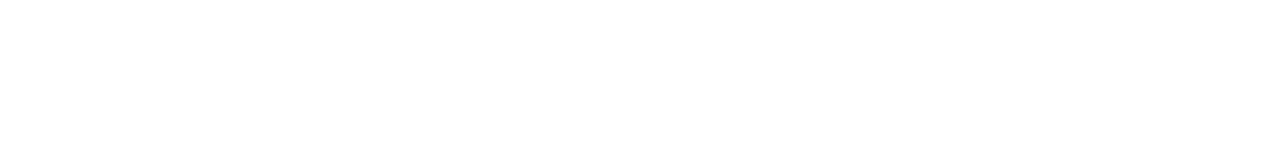
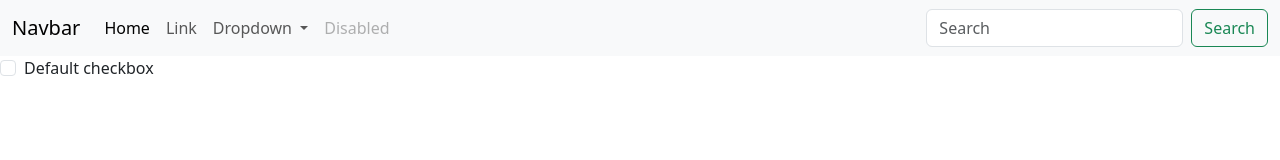
Before and after one commit to botkaktotak/comeBack, a plain HTML site: page index.html in a window 1280 px wide. Drawn offline with nearby package versions, Linux system fonts and the light colour scheme.

Commit message:
adding some bootstrap

```diff
--- a/index.html
+++ b/index.html
@@ -5,8 +5,52 @@
     <meta name="viewport" content="width=device-width, initial-scale=1.0">
     <title>Document</title>
     <script src="./scrypt.js"></script>
+    <link href="https://cdn.jsdelivr.net/npm/bootstrap@5.3.3/dist/css/bootstrap.min.css" rel="stylesheet" integrity="sha384-QWTKZyjpPEjISv5WaRU9OFeRpok6YctnYmDr5pNlyT2bRjXh0JMhjY6hW+ALEwIH" crossorigin="anonymous">
 </head>
 <body>
+    <nav class="navbar navbar-expand-lg bg-body-tertiary">
+        <div class="container-fluid">
+          <a class="navbar-brand" href="#">Navbar</a>
+          <button class="navbar-toggler" type="button" data-bs-toggle="collapse" data-bs-target="#navbarSupportedContent" aria-controls="navbarSupportedContent" aria-expanded="false" aria-label="Toggle navigation">
+            <span class="navbar-toggler-icon"></span>
+          </button>
+          <div class="collapse navbar-collapse" id="navbarSupportedContent">
+            <ul class="navbar-nav me-auto mb-2 mb-lg-0">
+              <li class="nav-item">
+                <a class="nav-link active" aria-current="page" href="#">Home</a>
+              </li>
+              <li class="nav-item">
+                <a class="nav-link" href="#">Link</a>
+              </li>
+              <li class="nav-item dropdown">
+                <a class="nav-link dropdown-toggle" href="#" role="button" data-bs-toggle="dropdown" aria-expanded="false">
+                  Dropdown
+                </a>
+                <ul class="dropdown-menu">
+                  <li><a class="dropdown-item" href="#">Action</a></li>
+                  <li><a class="dropdown-item" href="#">Another action</a></li>
+                  <li><hr class="dropdown-divider"></li>
+                  <li><a class="dropdown-item" href="#">Something else here</a></li>
+                </ul>
+              </li>
+              <li class="nav-item">
+                <a class="nav-link disabled" aria-disabled="true">Disabled</a>
+              </li>
+            </ul>
+            <form class="d-flex" role="search">
+              <input class="form-control me-2" type="search" placeholder="Search" aria-label="Search">
+              <button class="btn btn-outline-success" type="submit">Search</button>
+            </form>
+          </div>
+        </div>
+      </nav>
+
+    <div class="form-check">
+        <input class="form-check-input" type="checkbox" value="" id="flexCheckDefault">
+        <label class="form-check-label" for="flexCheckDefault">
+          Default checkbox
+        </label>
+      </div>
 
 </body>
 </html>
```
